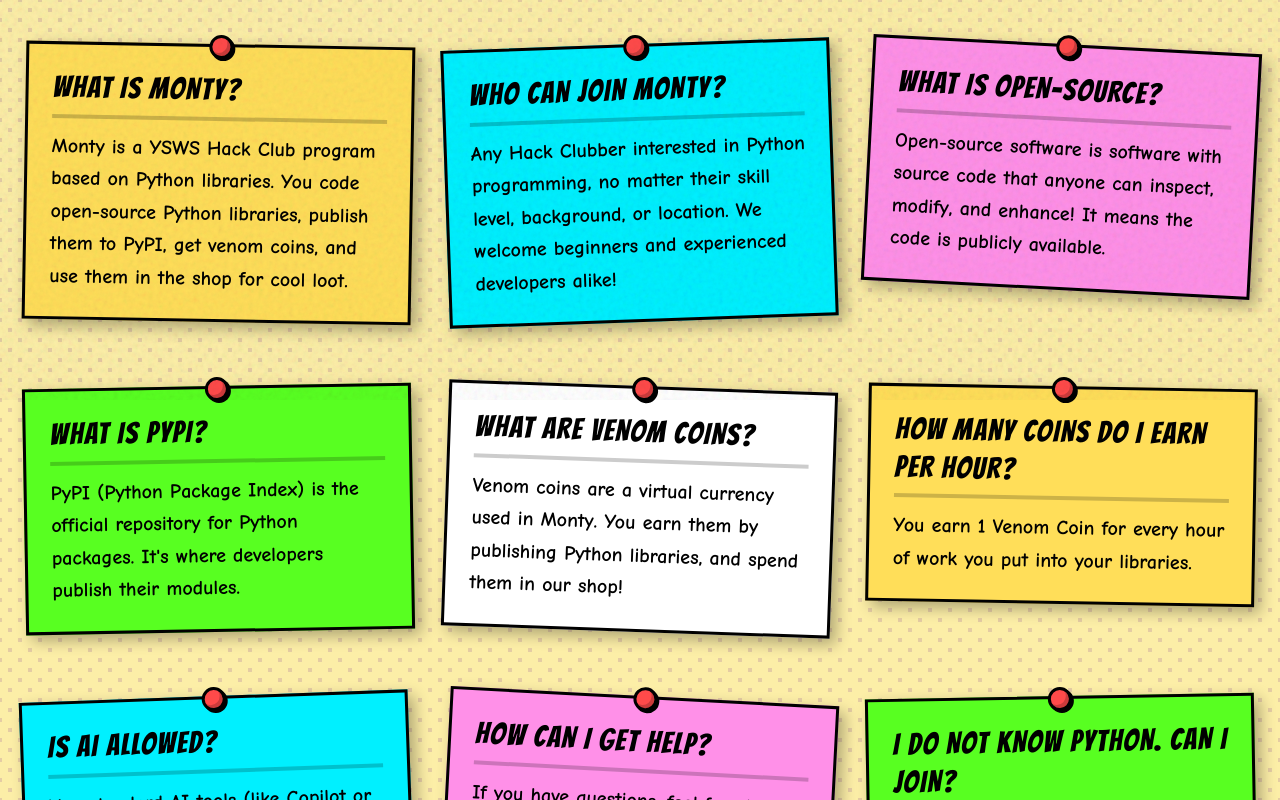
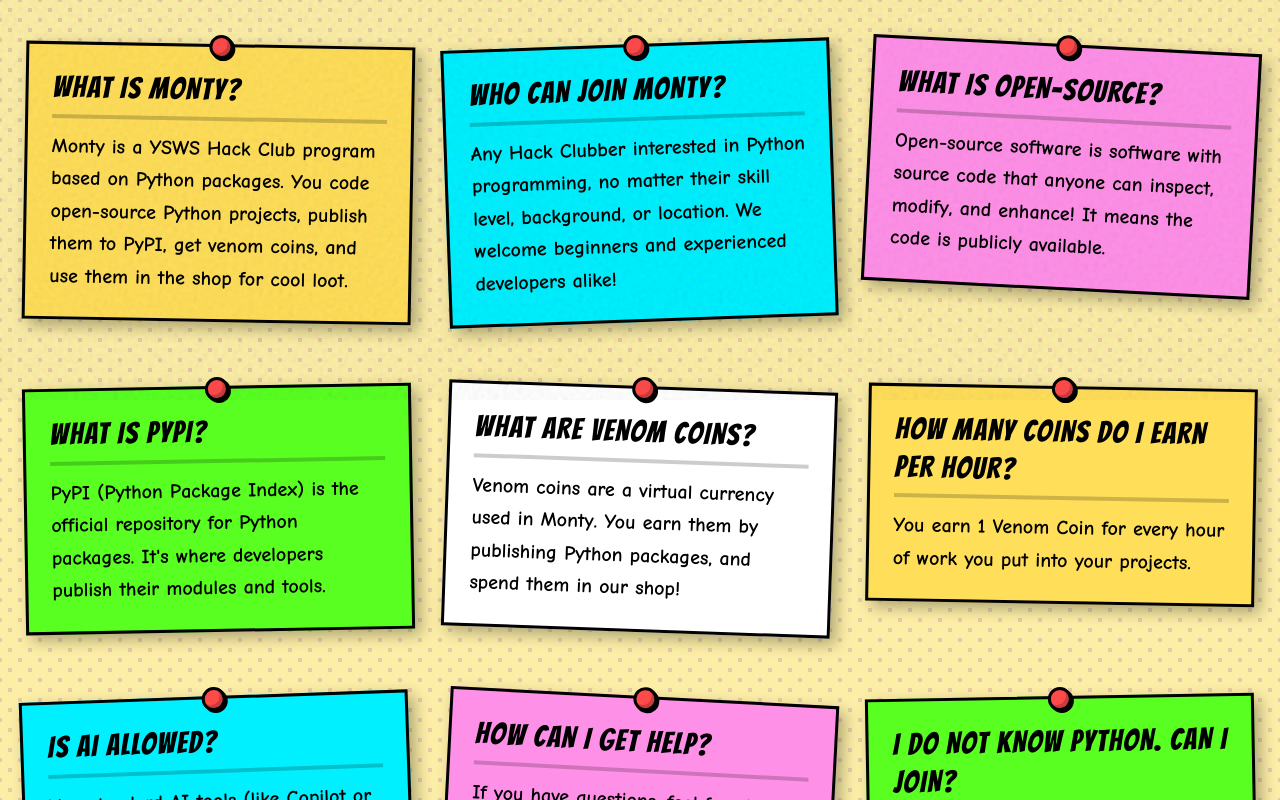
Before and after one commit to xndadelin/monty, a Next.js app: page /faq in a window 1280 px wide. Shown: the part 400-1200 px from the top of the page. Built offline with nearby package versions, Linux system fonts and the light colour scheme.

Commit message:
Focus on general Python packages, not necessary libraries.

```diff
--- a/app/faq/page.tsx
+++ b/app/faq/page.tsx
@@ -10,7 +10,7 @@ interface FAQItem {
 const faqData: FAQItem[] = [
   {
     question: "What is Monty?",
-    answer: "Monty is a YSWS Hack Club program based on Python libraries. You code open-source Python libraries, publish them to PyPI, get venom coins, and use them in the shop for cool loot."
+    answer: "Monty is a YSWS Hack Club program based on Python packages. You code open-source Python projects, publish them to PyPI, get venom coins, and use them in the shop for cool loot."
   },
   {
     question: "Who can join Monty?",
@@ -22,15 +22,15 @@ const faqData: FAQItem[] = [
   },
   {
     question: "What is PyPI?",
-    answer: "PyPI (Python Package Index) is the official repository for Python packages. It's where developers publish their modules."
+    answer: "PyPI (Python Package Index) is the official repository for Python packages. It's where developers publish their modules and tools."
   },
   {
     question: "What are venom coins?",
-    answer: "Venom coins are a virtual currency used in Monty. You earn them by publishing Python libraries, and spend them in our shop!"
+    answer: "Venom coins are a virtual currency used in Monty. You earn them by publishing Python packages, and spend them in our shop!"
   },
   {
     question: 'How many coins do I earn per hour?',
-    answer: 'You earn 1 Venom Coin for every hour of work you put into your libraries.'
+    answer: 'You earn 1 Venom Coin for every hour of work you put into your projects.'
   },
   {
     question: 'Is AI allowed?',
@@ -46,7 +46,7 @@ const faqData: FAQItem[] = [
   },
   {
     question: "How are hours tracked and verified?",
-    answer: "We use Hackatime (https://hackatime.hackclub.com) to automatically track your coding hours! However, we also review your GitHub commits, PRs, and the general scope of your library when you submit it. Make sure you are pushing code regularly so we can see your progress!"
+    answer: "We use Hackatime (https://hackatime.hackclub.com) to automatically track your coding hours! However, we also review your GitHub commits, PRs, and the general scope of your project when you submit it. Make sure you are pushing code regularly so we can see your progress!"
   },
   {
     question: "Can I work on a team?",
--- a/app/layout.tsx
+++ b/app/layout.tsx
@@ -4,7 +4,7 @@ import "./globals.css";
 
 export const metadata: Metadata = {
   title: "Monty",
-  description: "Monty - YSWS for python libraries!"
+  description: "Monty - YSWS for python packages, tools and games!"
 }
 
 export default function RootLayout({
--- a/app/page.tsx
+++ b/app/page.tsx
@@ -1,6 +1,5 @@
 "use client";
 
-import Image from "next/image";
 import Link from "next/link";
 import { useState } from "react";
 
@@ -10,6 +9,21 @@ interface FAQItem {
 }
 
 const faqData: FAQItem[] = [
+  {
+    question: "What is Monty?",
+    answer:
+      "Monty is a YSWS Hack Club program based on Python packages. You code open-source Python projects, publish them to PyPI, get venom coins, and use them in the shop for cool loot.",
+  },
+  {
+    question: "What are venom coins?",
+    answer:
+      "Venom coins are a virtual currency used in Monty. You earn them by publishing Python packages, and spend them in our shop!",
+  },
+  {
+    question: "How many coins do I earn per hour?",
+    answer:
+      "You earn 1 Venom Coin for every hour of work you put into your projects.",
+  },
   {
     question: "What is Monty?",
     answer:
@@ -180,7 +194,7 @@ export default function Monty() {
                   What exactly is this?
                 </h3>
                 <p className="font-body text-left text-2xl font-bold mt-4 leading-relaxed tracking-wide">
-                  Code open source Python libraries, publish them to PyPI, and
+                  Code open source Python packages, tools, or games, publish them to PyPI, and
                   earn Venom Coins{" "}
                   <span className="inline-block bg-[#58ff21] text-black border-2 border-black rounded-full w-8 h-8 text-center leading-7 font-black mx-1 shadow-[2px_2px_0_#000] -rotate-6 relative -top-1">
                     V
@@ -198,9 +212,9 @@ export default function Monty() {
                     <div className="text-5xl font-black bg-white rounded-full w-14 h-14 flex items-center justify-center border-4 border-black shadow-[2px_2px_0_#000] absolute -top-4 -left-4">
                       1
                     </div>
-                    <h3 className="text-4xl mt-2 ml-4">Code Sick Libraries</h3>
+                    <h3 className="text-4xl mt-2 ml-4">Code Sick Packages</h3>
                     <p className="font-body text-2xl font-bold mt-2 leading-tight ml-4">
-                      Write awesome open-source Python libraries that the world
+                      Write awesome open-source Python projects, scripts, or tools that the world
                       can use.{" "}
                     </p>
                   </div>
--- a/app/rules/page.tsx
+++ b/app/rules/page.tsx
@@ -10,7 +10,7 @@ interface RuleItem {
 const rulesData: RuleItem[] = [
   {
     title: "No BS Submissions",
-    description: "Your library has to be a real, functioning project. No \"Hello World\" scripts just to farm coins. We review every single submission before handing out venom!"
+    description: "Your project has to be a real, functioning project. No \"Hello World\" scripts just to farm coins. We review every single submission before handing out venom!"
   },
   {
     title: "18 And Under Only",
@@ -18,7 +18,7 @@ const rulesData: RuleItem[] = [
   },
   {
     title: "Open Source Only",
-    description: "Your code must be publicly available on GitHub and the library must be officially published on PyPI. It needs an open-source license so anyone can use it."
+    description: "Your code must be publicly available on GitHub and the package must be officially published on PyPI. It needs an open-source license so anyone can use it."
   },
   {
     title: "Original Work",
@@ -26,11 +26,11 @@ const rulesData: RuleItem[] = [
   },
   {
     title: "Installable via pip",
-    description: "The main goal is that anyone in the world should be able to run `pip install your-library` and have it work seamlessly on their machine. Documentation and a good README are highly encouraged!"
+    description: "The main goal is that anyone in the world should be able to run `pip install your-package` and have it work seamlessly on their machine. Documentation and a good README are highly encouraged!"
   },
   {
     title: "Real Utility",
-    description: "Libraries should solve a real problem or provide some fun/useful functionality. Whether it's a wrapper for a cool API, a math tool, or a terminal visualizer, make it something you'd actually want to use."
+    description: "Projects should solve a real problem or provide some fun/useful functionality. Whether it's a wrapper for a cool API, a math tool, a game, or a terminal visualizer, make it something you'd actually want to use."
   }
 ];
 
```
